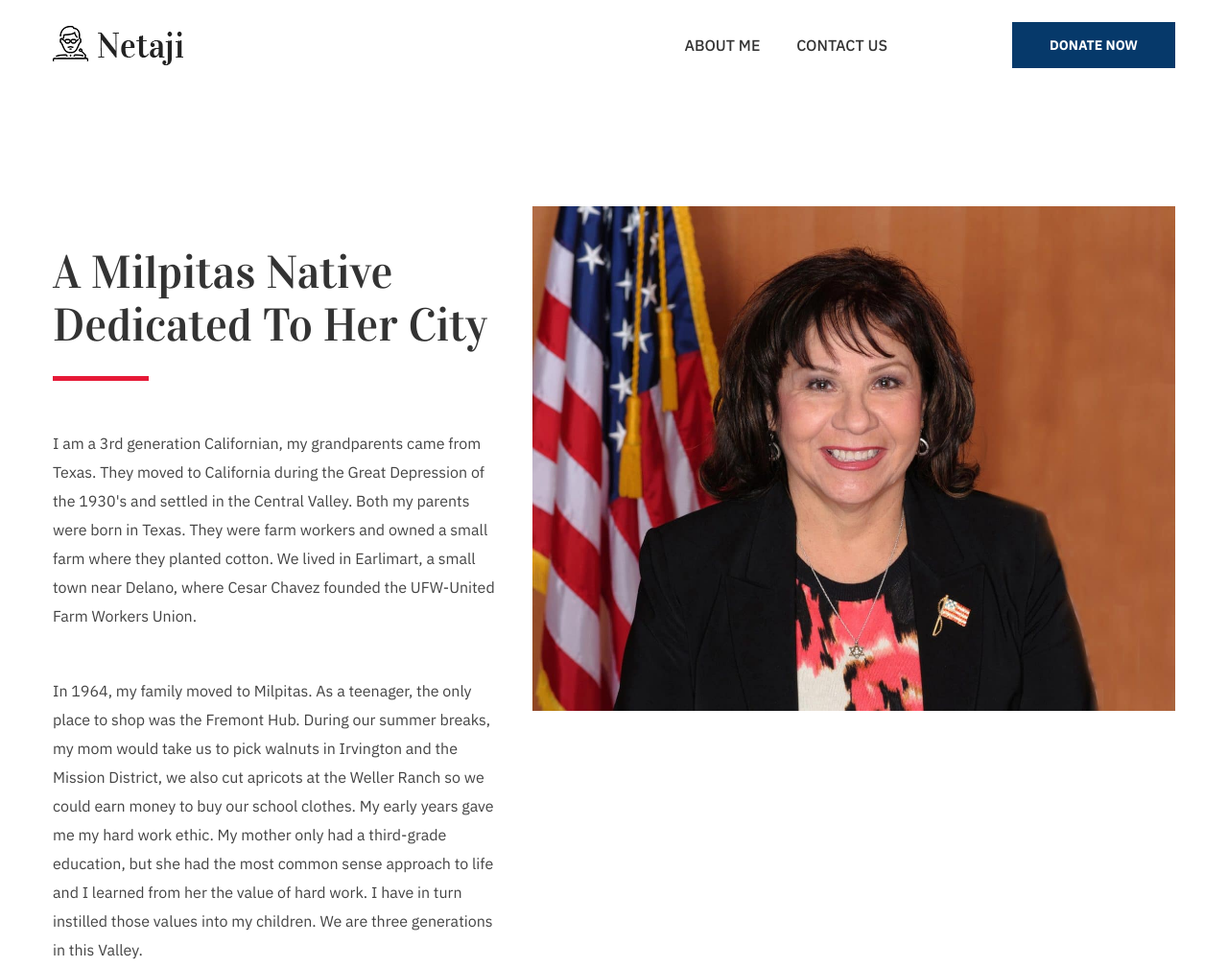
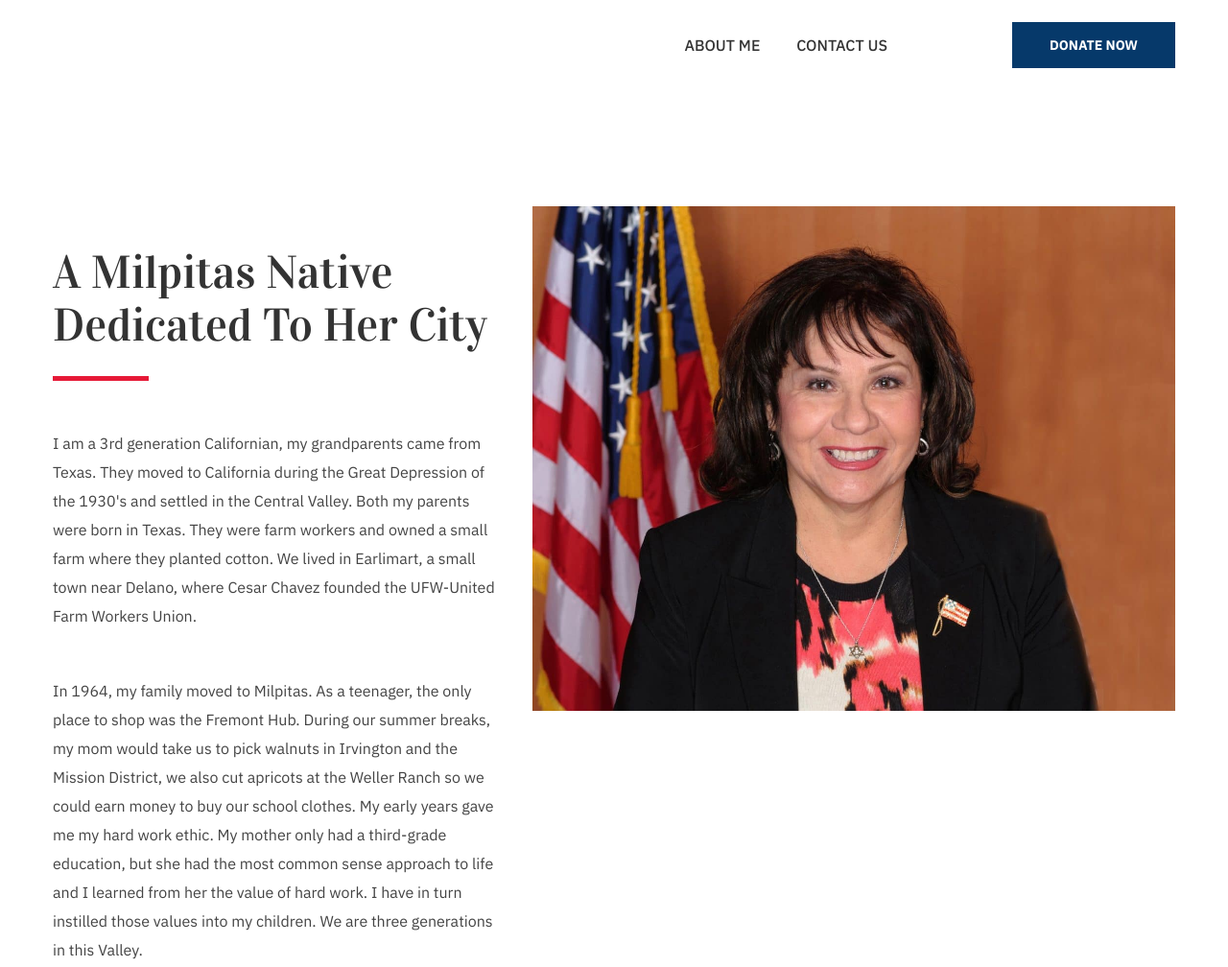
Before and after one commit to carmenmontano1/CMCampaignWebsite, a plain HTML site: page about-me.html in a window 1280 px wide. Shown: the top 1008 px of the page at 96% size. Drawn offline with Linux system fonts and the light colour scheme.

Commit message:
Update about-me.html

```diff
--- a/about-me.html
+++ b/about-me.html
@@ -64,7 +64,7 @@
 					<div class="row">
 						<div class="col-xl-2 col-lg-2">
 							<div class="logo logo2">
-								<a href="index.html"><img src="img/logo/logo2.png" alt="" /></a>
+								<!-- <a href="index.html"><img src="img/logo/logo2.png" alt="" /></a> -->
 							</div>
 						</div>
 						<div class="col-xl-7 col-lg-7">
```
